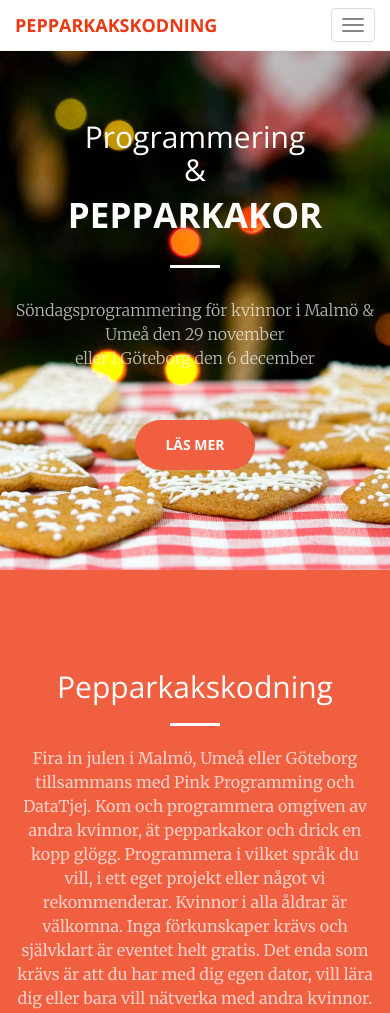
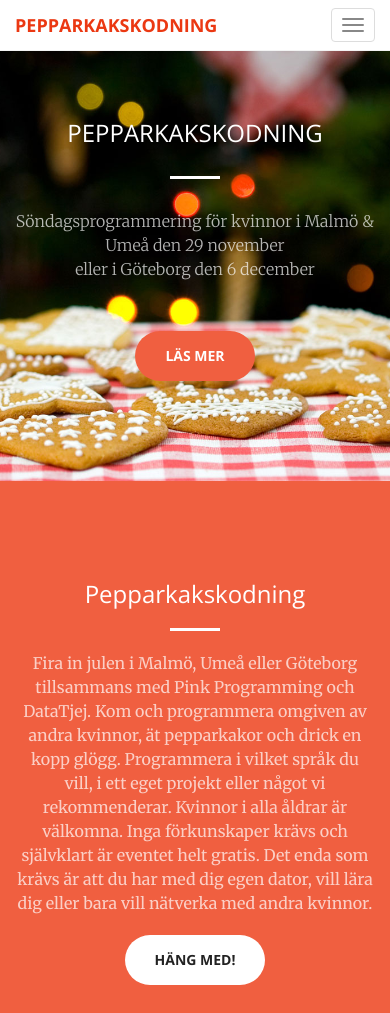
Before and after one commit to PinkProgramming/pepparkakskodning, a plain HTML site: page index.html in a window 390 px wide. Shown: the top 1013 px of the page. Drawn offline with nearby package versions, Linux system fonts and the light colour scheme.

Commit message:
Responsive font-size on h2

```diff
--- a/css/pepparkakshack.css
+++ b/css/pepparkakshack.css
@@ -30,6 +30,19 @@
     transition: all .3s;
 }
 
+@media(max-width:500px){
+    h2{
+        font-size: 24px;
+    }
+}
+
+@media(min-width: 501px){
+    h2{
+        font-size: 32px;
+    }
+
+}
+
 /*
 ul.social-buttons li a {
     display: block;
--- a/index.html
+++ b/index.html
@@ -78,8 +78,9 @@
     <header>
         <div class="header-content">
             <div class="header-content-inner">
-                <h2>Programmering </br>& </h2>
-                <h1>pepparkakor</h1>
+<!--                 <h2>Programmering </br>& </h2>
+                <h1>pepparkakor</h1> -->
+                <h2>PEPPARKAKSKODNING</h2>
                 <hr class="light">
                 <p>Söndagsprogrammering för kvinnor i Malmö & Umeå den 29 november </br> eller i Göteborg den 6 december</p>
                 <a href="#info" class="btn btn-primary btn-xl page-scroll">Läs mer</a>
```
Also changed, not shown: 1 other file.
